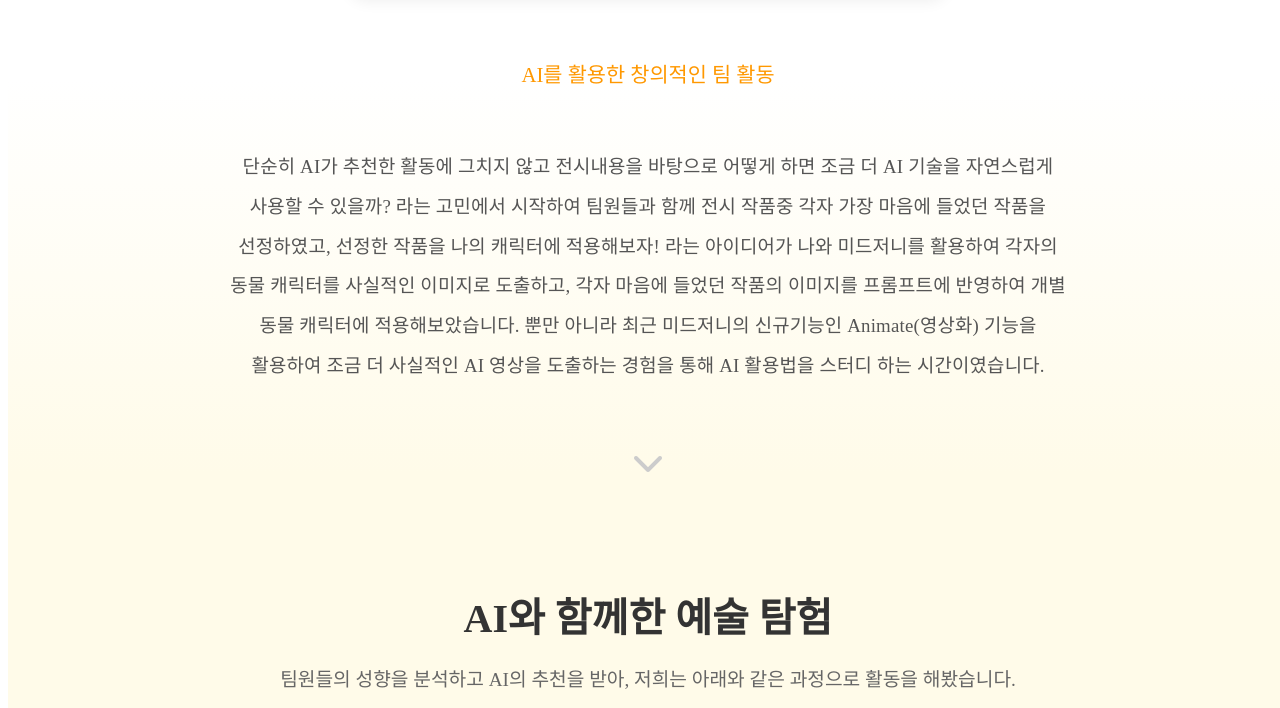
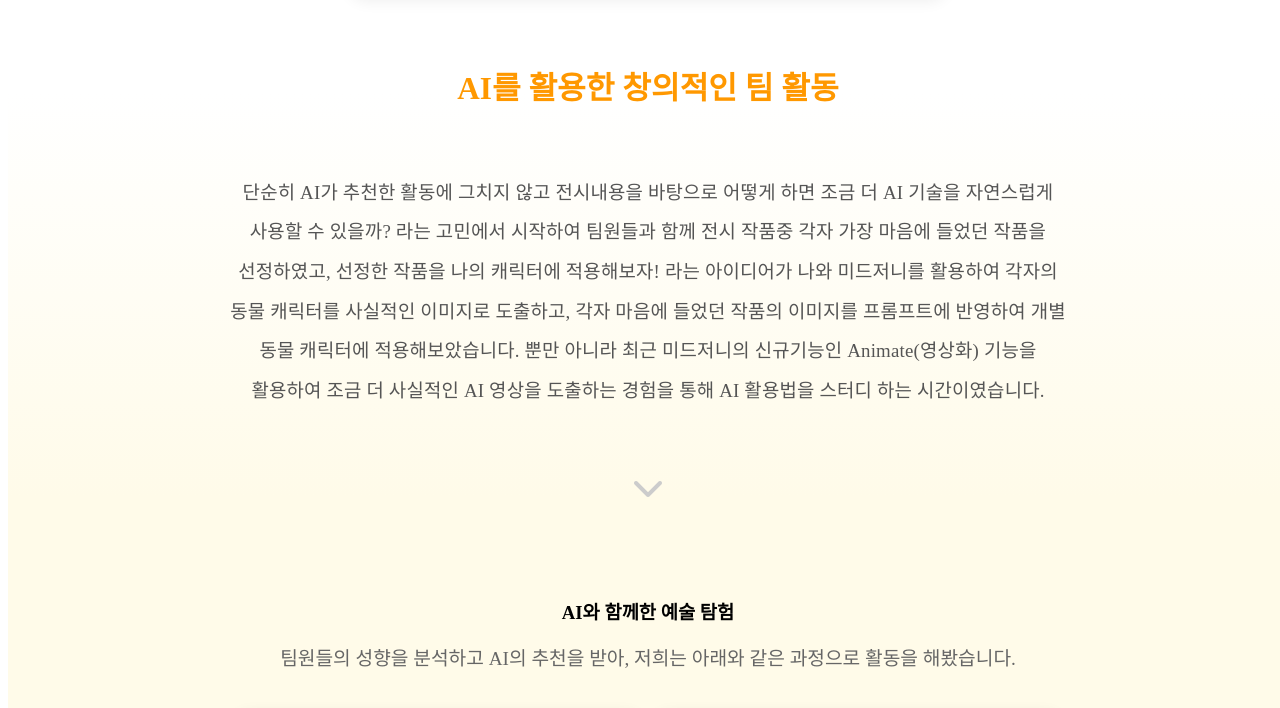
Before and after one commit to Choigapju/insightday, a plain HTML site: page index.html in a window 1280 px wide. Shown: the part 582-1290 px from the top of the page. Drawn offline with Linux system fonts and the light colour scheme.

Commit message:
font size

```diff
--- a/index.html
+++ b/index.html
@@ -19,7 +19,7 @@
             <img src="static/images/main.png" alt="메인 이미지" class="main-image">
         </div>
         <div class="portfolio-guide">
-            <p>AI를 활용한 창의적인 팀 활동</p>
+            <h2>AI를 활용한 창의적인 팀 활동</h2>
         </div>
         <div class="portfolio-desc">
             <p>
@@ -33,7 +33,7 @@
 
     <section id="process-overview">
         <div class="overview-container">
-            <h2>AI와 함께한 예술 탐험</h2>
+            <h3>AI와 함께한 예술 탐험</h3>
             <p>팀원들의 성향을 분석하고 AI의 추천을 받아, 저희는 아래와 같은 과정으로 활동을 해봤습니다.</p>
             <div class="process-gallery">
                 <div class="process-item">
@@ -54,7 +54,7 @@
 
     <section id="exhibition-gallery">
         <div class="overview-container">
-            <h2>전시회 현장 스케치</h2>
+            <h3>전시회 현장 스케치</h3>
             <div class="exhibition-gallery-grid">
                 <img src="static/images/IMG_0841.jpg" alt="전시 사진1">
                 <img src="static/images/IMG_0843.jpg" alt="전시 사진2">
```
